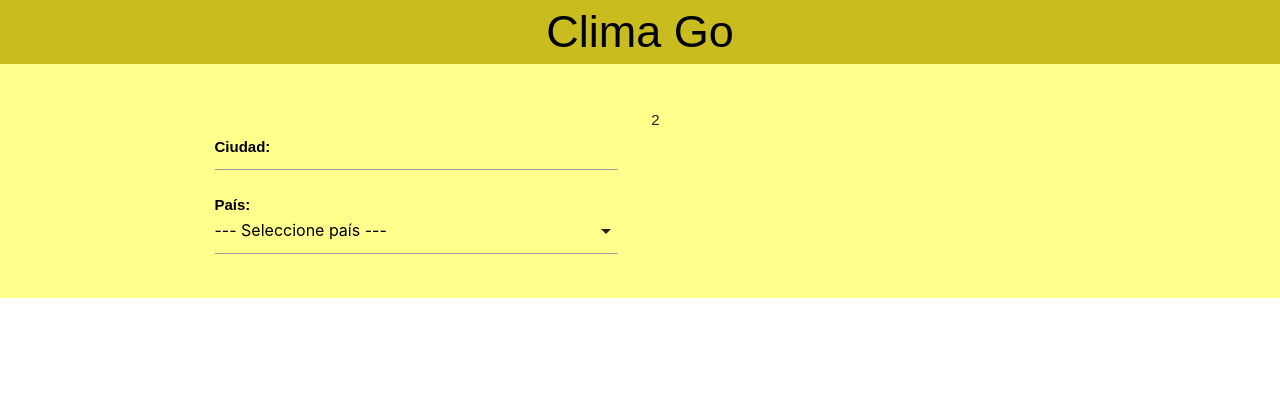
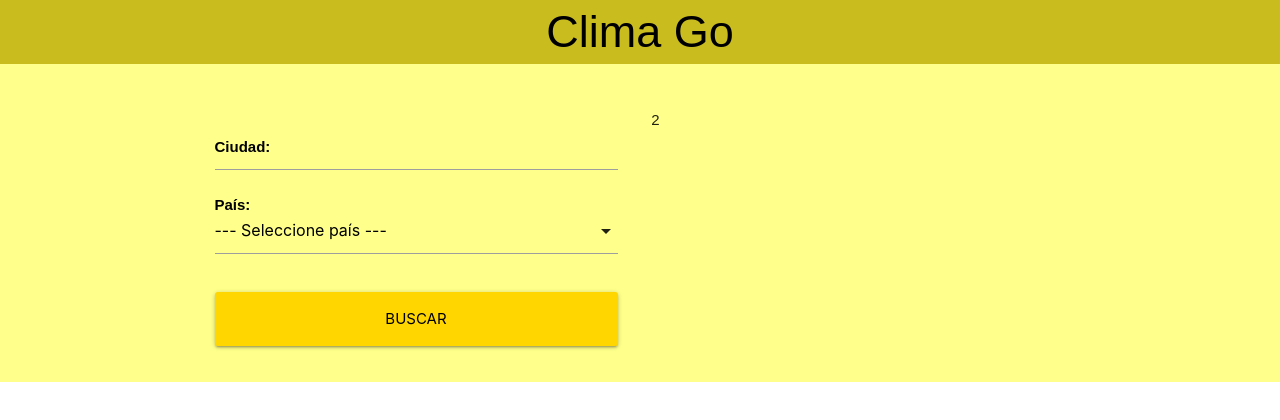
Before and after one commit to garcajuDeveloper/clima_go, a React (Create React App) app: page / in a window 1280 px wide. Shown: the top 420 px of the page. Built offline with nearby package versions, Linux system fonts and the light colour scheme.

Commit message:
6 - FormValidator added, submitt button added

```diff
--- a/src/App.js
+++ b/src/App.js
@@ -1,4 +1,8 @@
-import React, {Fragment} from 'react';
+import React, {
+                useState,
+                useEffect,
+                Fragment
+              } from 'react';
 import Header from './components/header/Header';
 import Form from './components/form/Form';
 import 'materialize-css/dist/css/materialize.min.css';
@@ -7,6 +11,17 @@ import  {
         } from './resources/Strings';
 
 function App() {
+
+  const [search, setSearch] = useState({
+    city: '',
+    country: ''
+  });
+  const {city, country } = search;
+
+  useEffect(() => {
+    console.log(city)
+  },[city, country]);
+
   return (
     <Fragment>
       <Header
@@ -17,7 +32,7 @@ function App() {
       <div className = "container-form">
         <div className = "container">
           <div className = "row">
-            <div className = "col m6 s12"><Form></Form></div>
+            <div className = "col m6 s12"><Form search = {search} setSearch = {setSearch}></Form></div>
             <div className = "col m6 s12">2</div>
           </div>
         </div>
--- a/src/components/form/Form.js
+++ b/src/components/form/Form.js
@@ -42,16 +42,16 @@ import  {
             SWEDEN_TEXT,
             NORWAY_TEXT,
             FINLAND_TEXT,
-            TURKEY_TEXT
+            TURKEY_TEXT,
+            EMPTY_FIELDS_WARNING,
+            SUBMITT_TEXT
         } from '../../resources/Strings'
 
-const Form = () => {
+const Form = ({search, setSearch}) => {
+    const [error, setError] = useState(false);
 
-    const [search, setSearch] = useState({
-        city: '',
-        country: ''
-    });
-    const { city, country} = search;
+    const { city, country } = search;
+
     const handleChange = event => {
         setSearch({
             ...search,
@@ -59,15 +59,27 @@ const Form = () => {
         });
     }
 
+    const handleSubmit = event => {
+        event.preventDefault();
+        if(city.trim() === '' || country.trim() === ''){
+            setError(true);
+        }else{
+            setError(false);
+        }
+    }
+
 
     return (
-        <form>
-            <div class="input-field col s12">
+        <form
+            onSubmit = {handleSubmit}
+        >
+            {(error) ? <p className = "red accent-2 error">{EMPTY_FIELDS_WARNING}</p> : null }
+            <div className="input-field col s12">
                 <input id="city" type="text" name = "city" value = {city} onChange = {handleChange}/>
                 <label htmlFor="city">{CITY_LABEL}</label>
             </div>
 
-            <div class="input-field col s12">
+            <div className="input-field col s12">
                 <select
                     name = "country"
                     id = "country"
@@ -98,7 +110,9 @@ const Form = () => {
                 </select>
                 <label htmlFor="country">{COUNTRY_LABEL}</label>
             </div>
-
+            <div className = "input-field col s12">
+                <input type = "submit" value = {SUBMITT_TEXT} className = "waves-effect waves-light btn-block btn-large yellow accent-4"/>
+            </div>
         </form>
      );
 }
--- a/src/resources/Strings.js
+++ b/src/resources/Strings.js
@@ -42,3 +42,5 @@ export const SWEDEN_TEXT = "Suecia";
 export const NORWAY_TEXT = "Noruega";
 export const FINLAND_TEXT = "Finlandia";
 export const TURKEY_TEXT = "Turquía";
+export const EMPTY_FIELDS_WARNING = "Información incompleta"
+export const SUBMITT_TEXT = "Buscar";
```
Also changed, not shown: src/components/form/form_validator.js (added).
